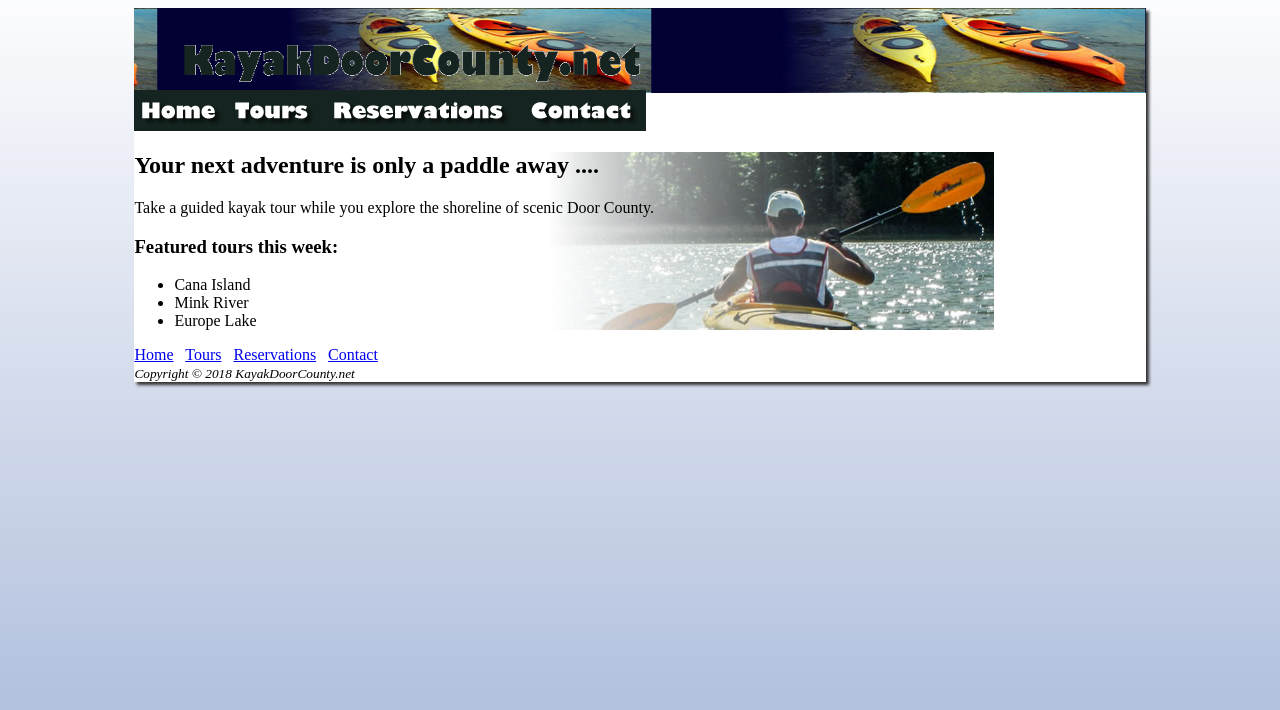
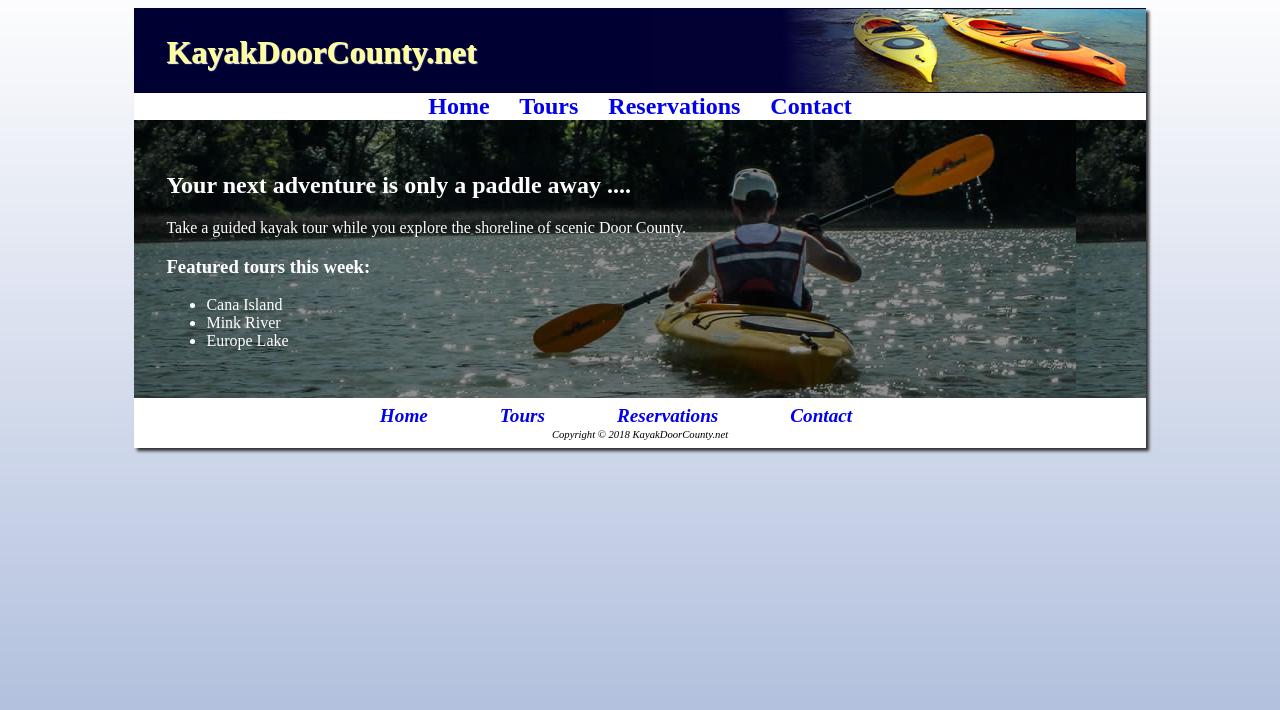
Before and after one commit to Souyez-9/4.12, a plain HTML site: page index.html in a window 1280 px wide. Drawn offline with Linux system fonts and the light colour scheme.

Commit message:
Update index.html

```diff
--- a/index.html
+++ b/index.html
@@ -9,8 +9,10 @@
 }
 img { border: none;
 }
-main { background-image: url(heroback.jpg);
-               background-repeat: no-repeat;
+main { background-image: url(heroback2.jpg);
+       background-repeat: 100% 100%;
+       color: #FFF;
+       padding: 2em;
 }
 #container { margin-left: auto;
              margin-right: auto;
@@ -24,10 +26,21 @@ body { background-image: url(background.jpg);
 header { background-color: #000033; color: #ff9;
          background-image: url(headerbackblue.jpg);
          background-position: right;
+         background-repeat: no-repeat;
          height: 80px;
          padding-top: 5px;
          padding-left: 2em;
          text-shadow: 1px 1px 1px #FFF;
+}
+nav { word-spacing: 1em;
+      font-weight: bold;
+      font-size: 1.5em;
+      text-align: center;
+}
+nav a { text-decoration: none;
+}
+footer { font-style: italic; font-size: .80em;
+         text-align: center; padding: 0.5em;
 }
 </style>
 <link rel="icon" href="favicon.ico" type="image/x-icon">
@@ -35,14 +48,14 @@ header { background-color: #000033; color: #ff9;
 <body>
 <div id="container">
 <header>
-  <h1><img src="kayakdc.gif" alt="KayakDoorCounty.net" width="500" height="60"></h1>
+  <h1>KayakDoorCounty.net</h1>
 </header>
-<nav><span id="bar">
-<a href="index.html"><img src="home.gif" alt="Home" width="90"></a>
-<a href="tours.html"><img src="tours.gif" alt="Tours" width="90"></a>
-<a href="reservations.html"><img src="reservations.gif" alt="Reservations" width="190"></a>
-<a href="contact.html"><img src="contact.gif" alt="Contact" width="130"></a>
-</span></nav>
+<nav>
+<a href="index.html">Home</a>
+<a href="tours.html">Tours</a>
+<a href="reservations.html">Reservations</a>
+<a href="contact.html">Contact</a>
+</nav>
 <main>
 <h2>Your next adventure is only a paddle away ....</h2>
 <p>Take a guided kayak tour while you explore the shoreline of scenic Door County.</p>
```
